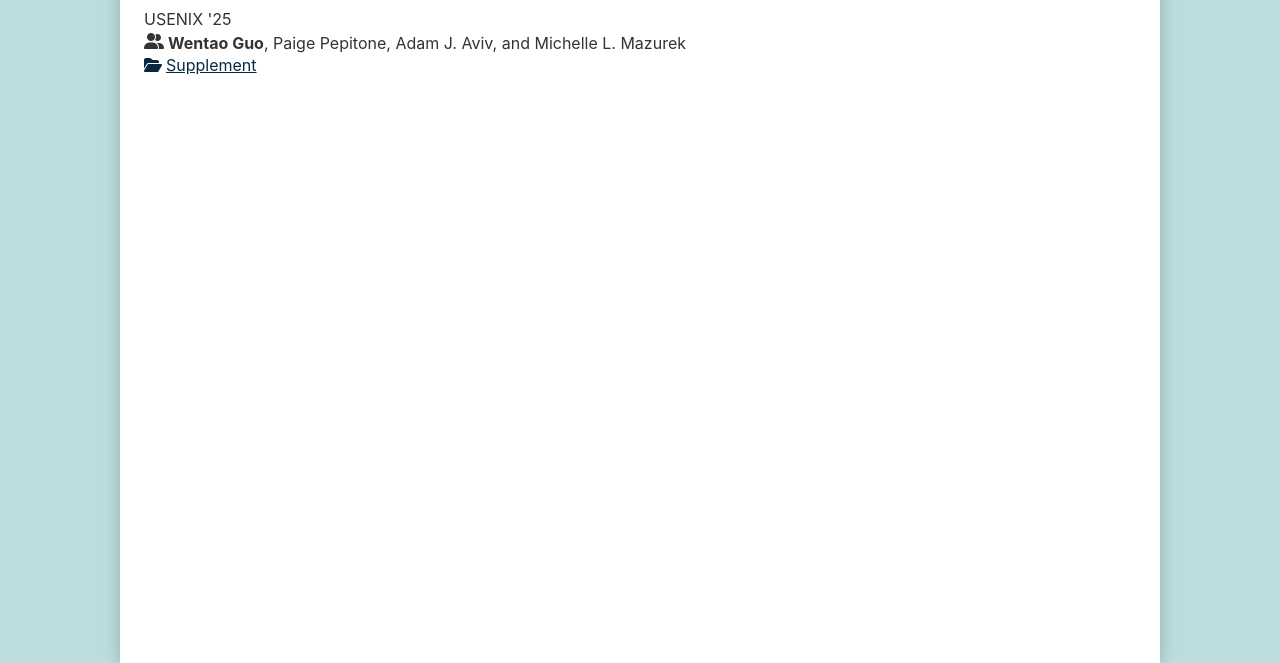
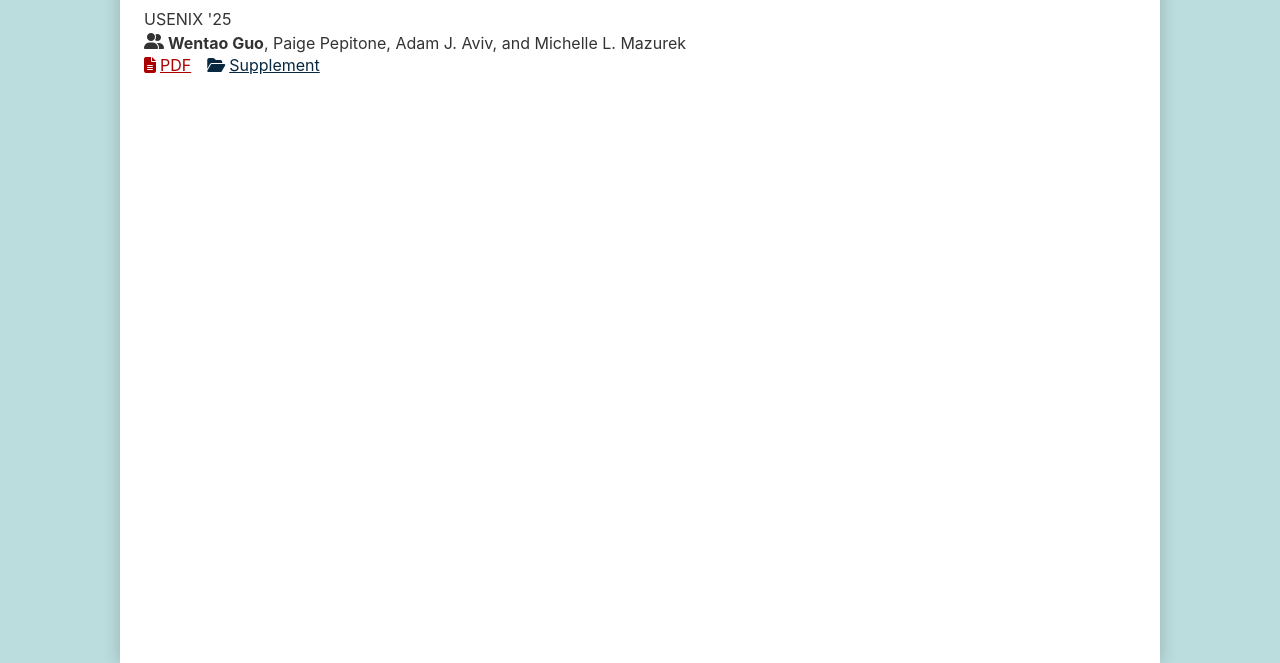
Before and after one commit to oatnewguo/personal-website, an Eleventy site: page content/publications/de-id-interviews/de-id-interviews.md in a window 1280 px wide. Shown: the part 137-800 px from the top of the page. Built offline with nearby package versions, Linux system fonts and the light colour scheme; Eleventy itself is replaced by a stand-in of ours; files that its build step writes are made by us from their sources.

Commit message:
Add PDF for de-id interviews paper

```diff
--- a/content/publications/de-id-interviews/de-id-interviews.md
+++ b/content/publications/de-id-interviews/de-id-interviews.md
@@ -6,7 +6,7 @@ venueFullName: USENIX Security Symposium
 submitStatus:
 authors: Wentao Guo, Paige Pepitone, Adam J. Aviv, and Michelle L. Mazurek
 html:
-pdf:
+pdf: /publications/de-id-interviews/How Researchers De-Identify Data in Practice.pdf
 reflection:
 supplement: https://osf.io/4tgpv/
 code:
```
Also changed, not shown: 1 other file.
